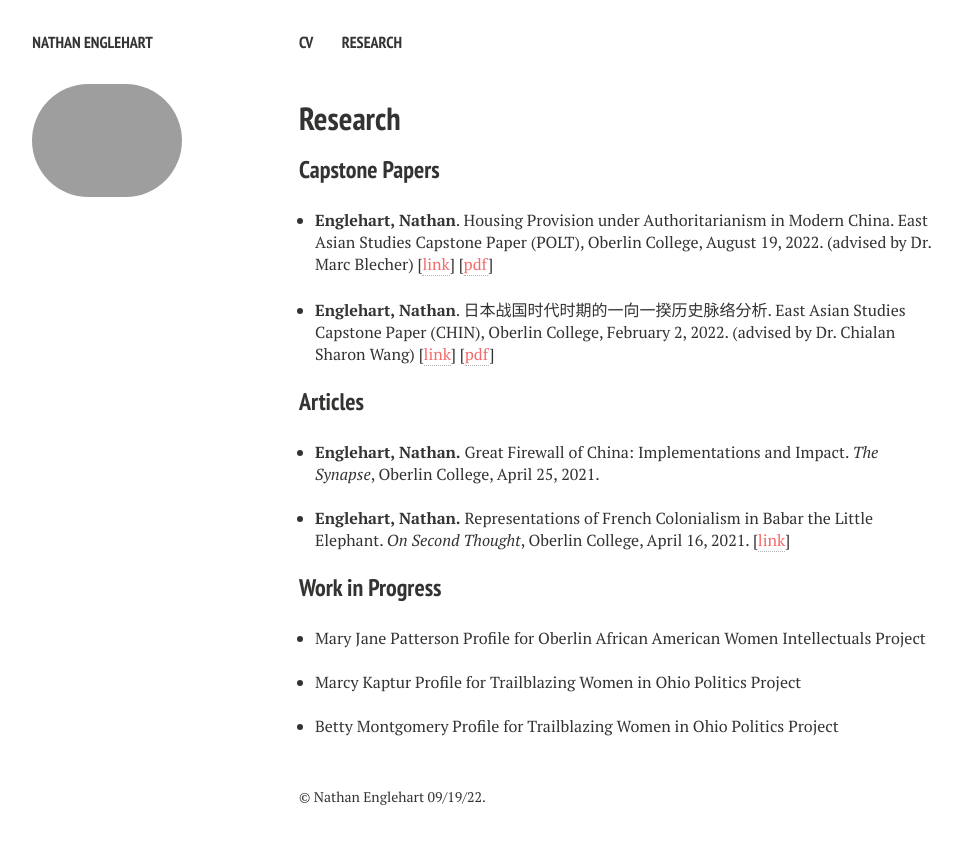
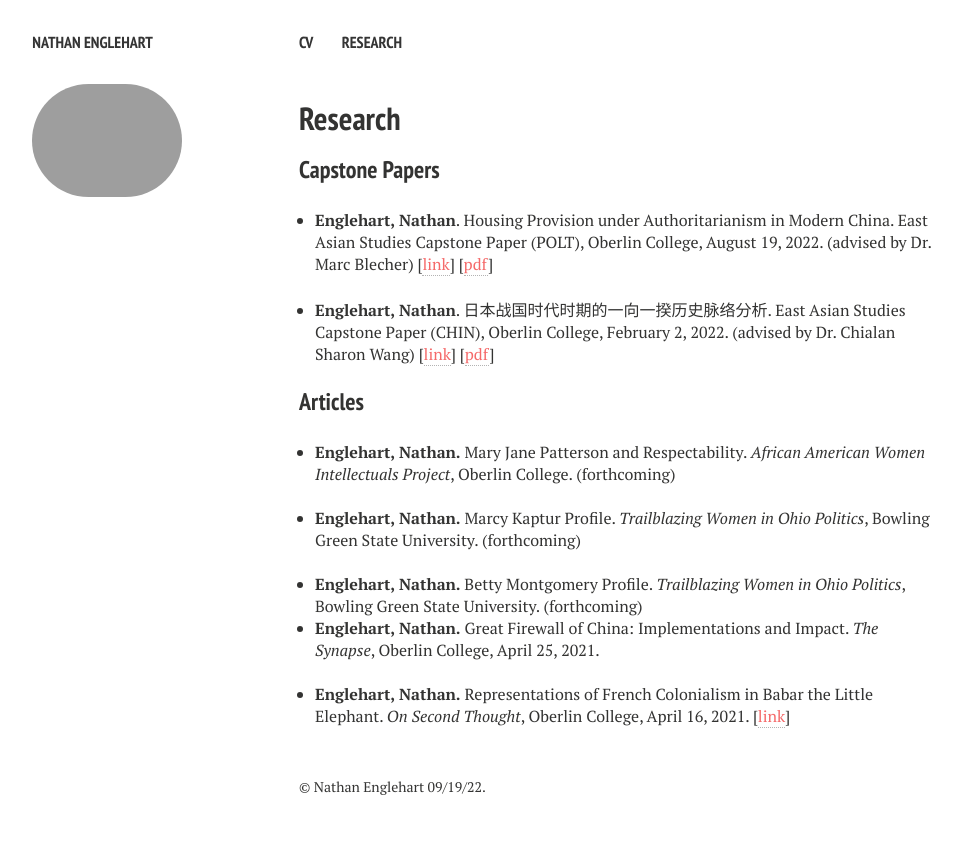
Before and after one commit to nathanenglehart/nathanenglehart.github.io, a Jekyll site: the page built from research.md, in a window 1280 px wide. Shown: the top 844 px of the page, without its empty margins (21-983 px from the left). Built offline with Jekyll 4.4.1, drawn with Linux system fonts in a browser that asks for light colours; nearby versions of some CDN libraries.

Commit message:
forthcoming!

```diff
--- a/research.md
+++ b/research.md
@@ -25,6 +25,18 @@ comments: false
 <div align="left">
   <ul style="padding-left: 1em !important;">
     <li>
+      <b>Englehart, Nathan.</b> Mary Jane Patterson and Respectability. <i>African American Women Intellectuals Project</i>, Oberlin College. (forthcoming)
+    </li>
+    <br>
+    <li>
+      <b>Englehart, Nathan.</b> Marcy Kaptur Profile. <i>Trailblazing Women in Ohio Politics</i>, Bowling Green State University. (forthcoming)
+    </li>
+    <br>
+    <li>
+      <b>Englehart, Nathan. </b> Betty Montgomery Profile. <i>Trailblazing Women in Ohio Politics</i>, Bowling Green State University. (forthcoming)
+
+    </li>
+    <li>
       <b>Englehart, Nathan.</b> Great Firewall of China: Implementations and Impact. <i>The Synapse</i>, Oberlin College, April 25, 2021.
     </li>
     <br>
@@ -34,6 +46,7 @@ comments: false
   </ul>
 </div>
 
+<!--
 ### Work in Progress
 
 <div align="left">
@@ -51,3 +64,4 @@ comments: false
     </li>
   </ul>
 </div>
+-->
```
